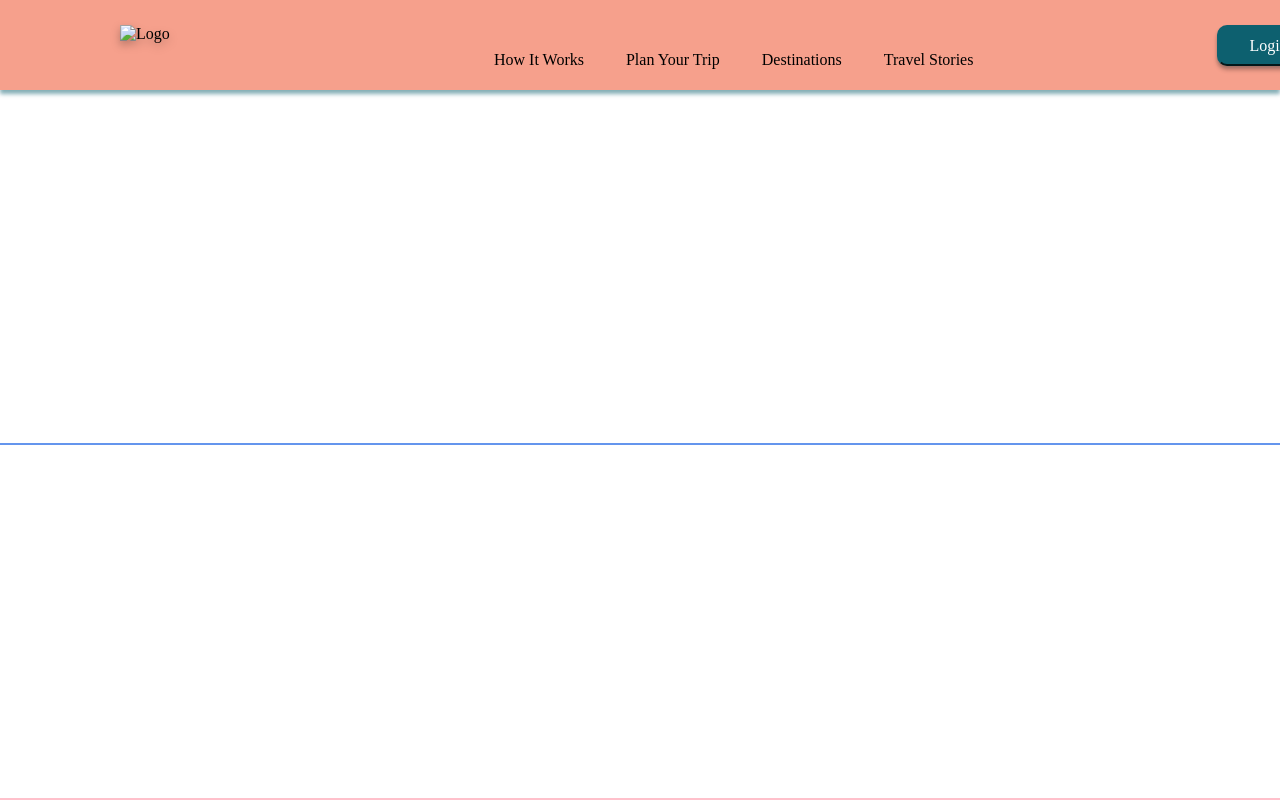
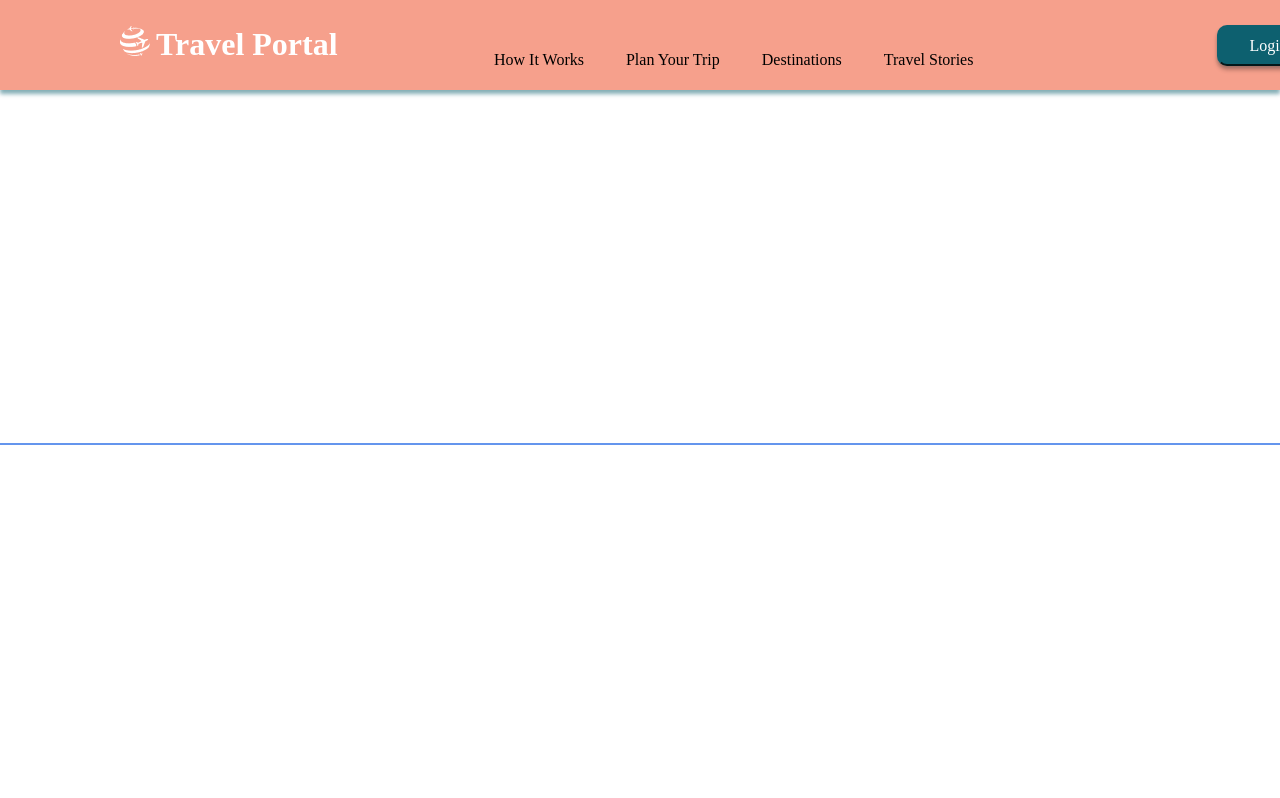
Before and after one commit to Liaaaaaaaaaaa/Momentum, a plain HTML site: page travel/index.html in a window 1280 px wide. Shown: the top 800 px of the page. Drawn offline with Linux system fonts and the light colour scheme.

Commit message:
feat: add logo

```diff
--- a/travel/index.html
+++ b/travel/index.html
@@ -14,7 +14,11 @@
 
 <header class="main-header">
 <div class="header-container">
-  <img src="./assets/logo.jpg" alt="Logo" class="img-logo">
+  <div class="logo-container">
+    <img src="./assets/logo.png" alt="Logo" class="logo-img">
+    <div class="logo-text">
+      Travel Portal
+  </div>
     <form  class="form-button" >
       <button class="button-container" ><a href="#Login" class="button-text"> Login </a> </button>
     </form>
--- a/travel/style.css
+++ b/travel/style.css
@@ -28,13 +28,36 @@
    top: 0px;
  }
 
- .img-logo {
+ /* .logo-container {
   position: absolute;
   width: 216px;
   height: 31px;
   left: 120px;
   top: 25px;
   filter: drop-shadow(0px 4px 4px rgba(0, 0, 0, 0.25));
+ } */
+
+ .logo-img {
+position: absolute;
+left: 120px;
+right: 89.58%;
+top: 26px;
+bottom: 34px;
+ }
+
+ .logo-text {
+  position: absolute;
+  width: 190px;
+  height: 31px;
+  left: 156px;
+  top: 25px;
+  font-family: 'Magra';
+  font-style: normal;
+  font-weight: 600;
+  font-size: 32px;
+  line-height: 39px;
+
+  color: #FFFFFF;
 
  }
 
@@ -50,6 +73,7 @@ height: 21px;
 left: 494px;
 top: 35px;
   list-style: none;
+
  }
 
 
```
Also changed, not shown: travel/assets/logo.png (added).
